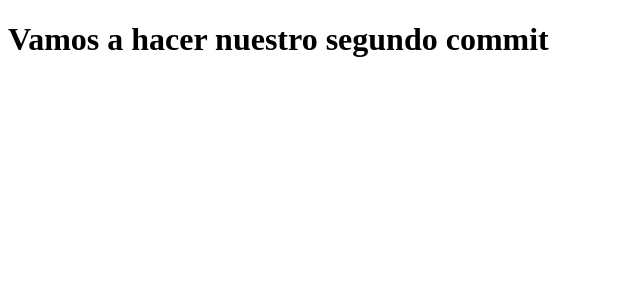
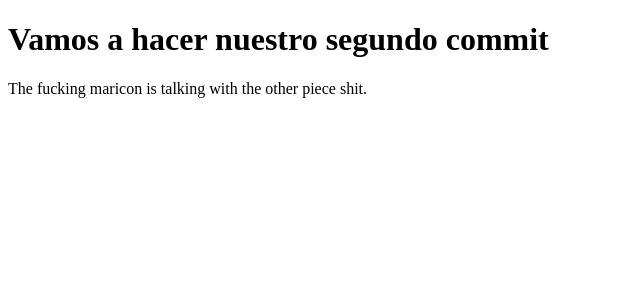
Before and after one commit to fecego/prueba-repo, an Angular app: page / in a window 1280 px wide. Shown: the top 300 px of the page, without its empty margins (0-640 px from the left). Built offline with nearby package versions, Linux system fonts and the light colour scheme.

Commit message:
fucking pussy talking with her fucking voice

```diff
--- a/src/app/app.component.html
+++ b/src/app/app.component.html
@@ -1 +1,2 @@
 <h1>Vamos a hacer nuestro segundo commit</h1>
+<p>The fucking maricon is talking with the other piece shit.</p>
```
